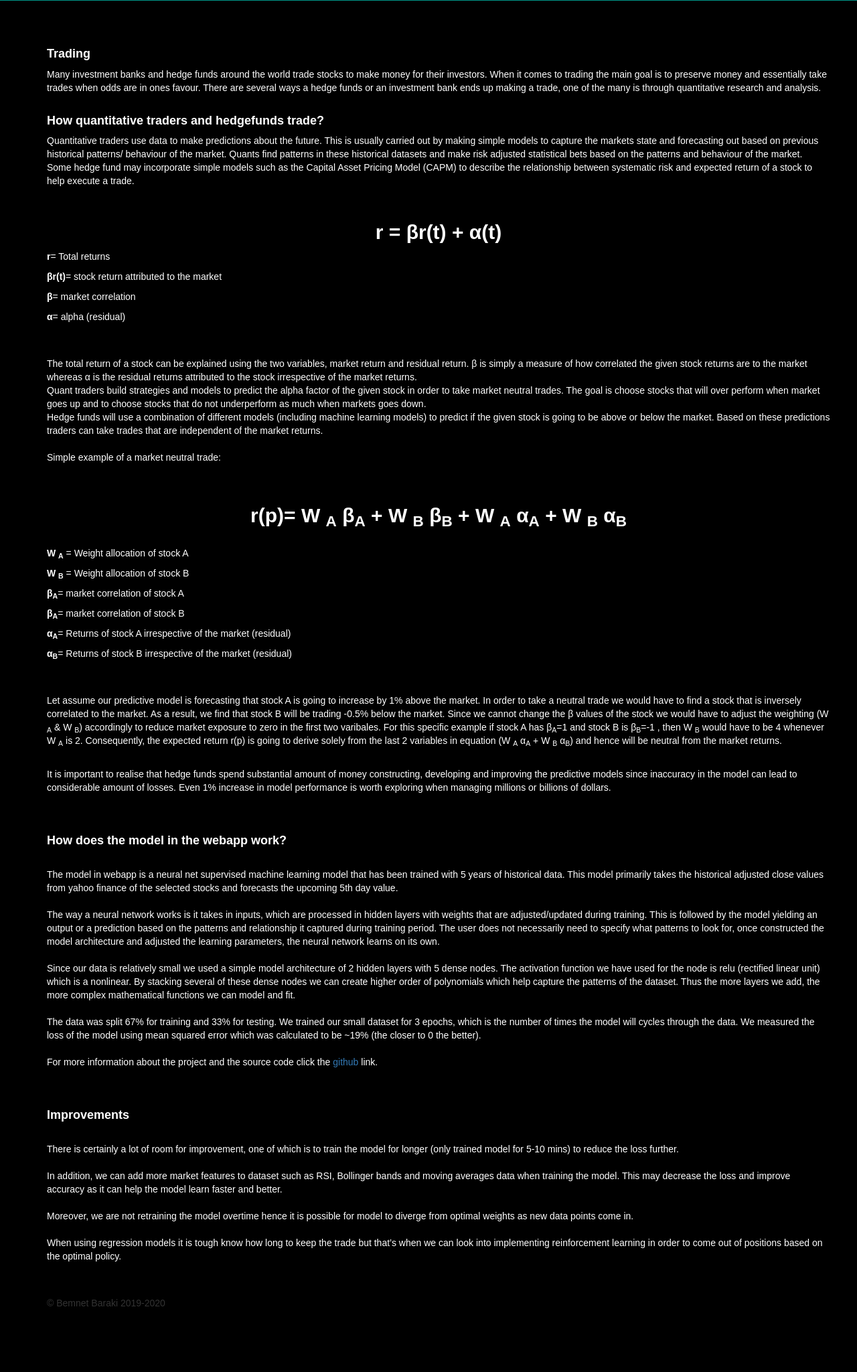
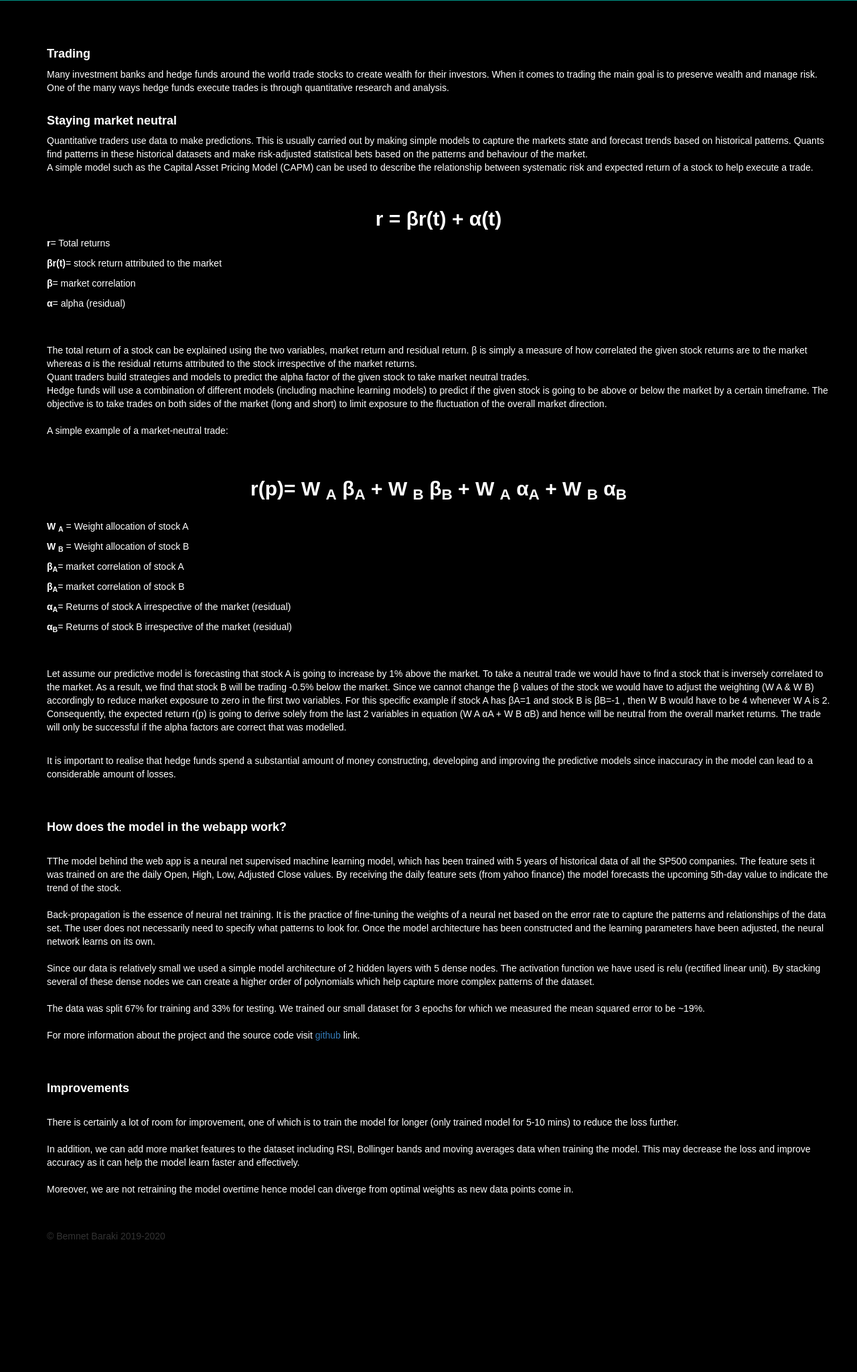
Before and after one commit to BemTG/Stock-market-5-day-forecaster-neural-net, a Python web app: template templates/intro.html in a window 1280 px wide. Shown: the part 226-2275 px from the top of the page at 67% size. After the commit the page ends 2077 px from the top, so only its background shows below. Run offline with Jinja, Linux system fonts and the light colour scheme; the template is opened without the code that fills it, so the values that code supplies are empty; some libraries are stand-ins or nearby versions.

Commit message:
Update intro.html

```diff
--- a/templates/intro.html
+++ b/templates/intro.html
@@ -127,10 +127,11 @@ function w3_close() {
 
     <h1 style="color: black">.jij</h1>
     <h4><strong style="color: white"> Trading </strong></h4>
-    <p style="color: white">Many investment banks and hedge funds around the world trade stocks to make money for their investors.  When it comes to trading the main goal is to preserve money and essentially take trades when odds are in ones favour. There are several ways a hedge funds or an investment bank ends up making a trade, one of the many is through quantitative research and analysis.<br><br>
-    <h4><strong style="color: white"> How quantitative traders and hedgefunds trade?</strong></h4>
-    <p style="color: white">Quantitative traders use data to make predictions about the future. This is usually carried out by making simple models to capture the markets state and forecasting out based on previous historical patterns/ behaviour of the market. Quants find patterns in these historical datasets and make risk adjusted statistical bets based on the patterns and behaviour of the market. <br>
-Some hedge fund may incorporate simple models such as the Capital Asset Pricing Model (CAPM) to describe the relationship between systematic risk and expected return of a stock to help execute a trade.
+    <p style="color: white">Many investment banks and hedge funds around the world trade stocks to create wealth for their investors. When it comes to trading the main goal is to preserve wealth and manage risk.
+One of the many ways hedge funds execute trades is through quantitative research and analysis.<br><br>
+    <h4><strong style="color: white"> Staying market neutral</strong></h4>
+    <p style="color: white">Quantitative traders use data to make predictions. This is usually carried out by making simple models to capture the markets state and forecast trends based on historical patterns. Quants find patterns in these historical datasets and make risk-adjusted statistical bets based on the patterns and behaviour of the market.<br>
+A simple model such as the Capital Asset Pricing Model (CAPM) can be used to describe the relationship between systematic risk and expected return of a stock to help execute a trade.
 </p>
 
 <math>
@@ -145,11 +146,11 @@ Some hedge fund may incorporate simple models such as the Capital Asset Pricing
 
 
     <!-- <strong> Which economic reports are being used?</strong> -->
-    <p style="color: white">The total return of a stock can be explained using the two variables, market return and residual return. β is simply a measure of how correlated the given stock returns are to the market whereas α is the residual returns attributed to the stock irrespective of the market returns. <br>
-Quant traders build strategies and models to predict the alpha factor of the given stock in order to take market neutral trades. The goal is choose stocks that will over perform when market goes up and to choose stocks that do not underperform as much when markets goes down. <br>
-Hedge funds will use a combination of different models (including machine learning models) to predict if the given stock is going to be above or below the market. Based on these predictions traders can take trades that are independent of the market returns.<br><br>
+    <p style="color: white">The total return of a stock can be explained using the two variables, market return and residual return. β is simply a measure of how correlated the given stock returns are to the market whereas α is the residual returns attributed to the stock irrespective of the market returns.<br>
+Quant traders build strategies and models to predict the alpha factor of the given stock to take market neutral trades. <br>
+Hedge funds will use a combination of different models (including machine learning models) to predict if the given stock is going to be above or below the market by a certain timeframe. The objective is to take trades on both sides of the market (long and short) to limit exposure to the fluctuation of the overall market direction.<br><br>
 
-Simple example of a market neutral trade:<br><br>
+A simple example of a market-neutral trade:<br><br>
 
 <math>
   <h2 style="color: white ; text-align:center"><strong>r(p)=  W <sub>A</sub>  β<sub>A</sub> + W <sub>B</sub>  β<sub>B</sub>  +   W <sub>A</sub>  α<sub>A</sub> + W <sub>B</sub>  α<sub>B</sub>  </strong></h2><br>
@@ -162,23 +163,22 @@ Simple example of a market neutral trade:<br><br>
 
 </math><br><br>
 
- <p style="color: white">Let assume our predictive model is forecasting that stock A is going to increase by 1% above the market. In order to take a neutral trade we would have to find a stock that is inversely correlated to the market. As a result, we find that stock B will be trading -0.5% below the market. Since we cannot change the  β values of the stock we would have to adjust the weighting (W <sub>A</sub>  & W <sub>B</sub>) accordingly to reduce market exposure to zero in the first two varibales. For this specific example if stock A has β<sub>A</sub>=1 and stock B is β<sub>B</sub>=-1 , then W <sub>B</sub> would have to be 4 whenever  W <sub>A</sub>  is 2. Consequently, the expected return r(p) is going to derive solely from the last 2 variables in equation (W <sub>A</sub>  α<sub>A</sub> + W <sub>B</sub>  α<sub>B</sub>) and hence will be neutral from the market returns.</p><br>
+ <p style="color: white">Let assume our predictive model is forecasting that stock A is going to increase by 1% above the market. To take a neutral trade we would have to find a stock that is inversely correlated to the market. As a result, we find that stock B will be trading -0.5% below the market. Since we cannot change the β values of the stock we would have to adjust the weighting (W A & W B) accordingly to reduce market exposure to zero in the first two variables. For this specific example if stock A has βA=1 and stock B is βB=-1 , then W B would have to be 4 whenever W A is 2. Consequently, the expected return r(p) is going to derive solely from the last 2 variables in equation (W A αA + W B αB) and hence will be neutral from the overall market returns. The trade will only be successful if the alpha factors are correct that was modelled.</p><br>
 
- <p style="color: white">It is important to realise that hedge funds spend substantial amount of money constructing, developing and improving the predictive models since inaccuracy in the model can lead to considerable amount of losses. Even 1% increase in model performance is worth exploring when managing millions or billions of dollars.</p><br><br>
+ <p style="color: white">It is important to realise that hedge funds spend a substantial amount of money constructing, developing and improving the predictive models since inaccuracy in the model can lead to a considerable amount of losses. </p><br><br>
 
  <h4><strong style="color: white"> How does the model in the webapp work?</strong></h4><br>
-    <p style="color: white">The model in webapp  is a neural net supervised machine learning model that has been trained with 5 years of historical data. This model primarily takes the historical adjusted close values from yahoo finance of the selected stocks and forecasts the upcoming 5th day value.<br><br>
-      The way a neural network works is it takes in inputs, which are processed in hidden layers with weights that are adjusted/updated during training. This is followed by the model yielding an output or a prediction based on the patterns and relationship it captured during training period. The user does not necessarily need to specify what patterns to look for, once constructed the model architecture and adjusted the learning parameters, the neural network learns on its own. <br><br>
-      Since our data is relatively small we used a simple model architecture of 2 hidden layers with 5 dense nodes. The activation function we have used for the node is relu (rectified linear unit) which is a nonlinear. By stacking several of these dense nodes we can create higher order of polynomials which help capture the patterns of the dataset. Thus the more layers we add, the more complex mathematical functions we can model and fit. <br><br>
-      The data was split 67% for training and 33% for testing. We trained our small dataset for 3 epochs, which is the number of times the model will cycles through the data. We measured the loss of the model using mean squared error which was calculated to be ~19% (the closer to 0 the better).<br><br>
+    <p style="color: white">TThe model behind the web app is a neural net supervised machine learning model, which has been trained with 5 years of historical data of all the SP500 companies. The feature sets it was trained on are the daily  Open, High, Low, Adjusted Close values. By receiving the daily feature sets  (from yahoo finance) the model forecasts the upcoming 5th-day value to indicate the trend of the stock.<br><br>
+      Back-propagation is the essence of neural net training. It is the practice of fine-tuning the weights of a neural net based on the error rate to capture the patterns and relationships of the data set. The user does not necessarily need to specify what patterns to look for. Once the model architecture has been constructed and the learning parameters have been adjusted, the neural network learns on its own.<br><br>
+      Since our data is relatively small we used a simple model architecture of 2 hidden layers with 5 dense nodes. The activation function we have used is relu (rectified linear unit). By stacking several of these dense nodes we can create a higher order of polynomials which help capture more complex patterns of the dataset. <br><br>
+      The data was split 67% for training and 33% for testing. We trained our small dataset for 3 epochs for which we measured the mean squared error to be ~19%.<br><br>
 
-      For more information about the project and the source code click the <a href="https://github.com/BemTG/Stock-market-forecasting-neural-net-and-XGBoost-models-/blob/master/Stock%20market%20forecasting%20using%20sequential%20neural%20net%20model.ipynb">github </a> link.</p><br><br>
+      For more information about the project and the source code visit <a href="https://github.com/BemTG/Stock-market-forecasting-neural-net-and-XGBoost-models-/blob/master/Stock%20market%20forecasting%20using%20sequential%20neural%20net%20model.ipynb">github </a> link.</p><br><br>
 
       <h4><strong style="color: white"> Improvements</strong></h4><br>
     <p style="color: white">There is certainly a lot of room for improvement, one of which is to train the model for longer (only trained model for 5-10 mins) to reduce the loss further.<br><br>
 
-      In addition, we can add more market features to dataset such as RSI, Bollinger bands and moving averages data when training the model. This may  decrease the loss and improve accuracy as it can help the model learn faster and better. <br><br> Moreover, we are not retraining the model overtime hence it is possible for model to diverge from optimal weights as new data points come in.<br><br>
-      When using regression models it is tough know how long to keep the trade but that’s when we can look into implementing reinforcement learning in order to come out of positions based on the optimal policy.<br><br>
+      In addition, we can add more market features to the dataset including RSI, Bollinger bands and moving averages data when training the model. This may decrease the loss and improve accuracy as it can help the model learn faster and effectively.<br><br> Moreover, we are not retraining the model overtime hence model can diverge from optimal weights as new data points come in.<br><br>
 
 
 
```
